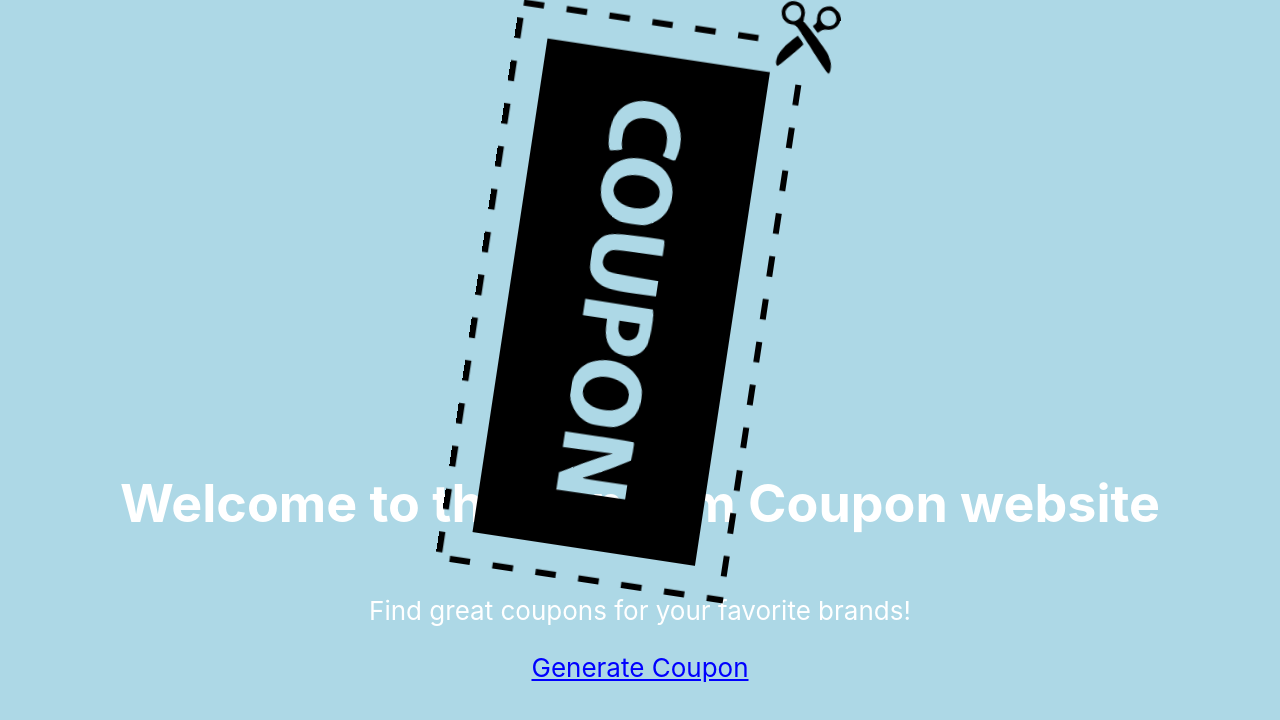
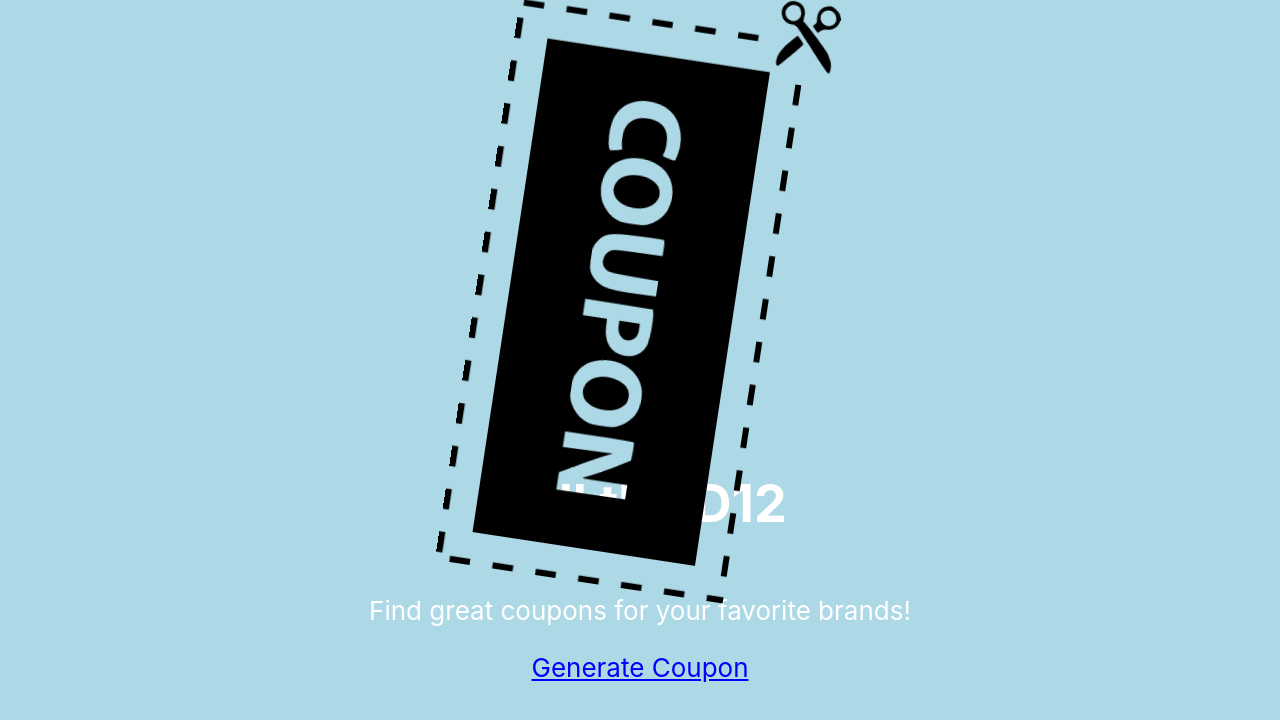
Before and after one commit to s-zhaojo/DnD, a React (Create React App) app: page / in a window 1280 px wide. Shown: the top 720 px of the page. Built offline with nearby package versions, Linux system fonts and the light colour scheme.

Commit message:
Update App.js

```diff
--- a/src/App.js
+++ b/src/App.js
@@ -37,7 +37,7 @@ function App() {
     <div className="App">
       <header className="App-header">
         <img src={logo} className="App-logo" alt="logo" />
-        <h1>Welcome to the Random Coupon website</h1>
+        <h1>Roll the D12</h1>
         <p>
           Find great coupons for your favorite brands!
         </p>
```
